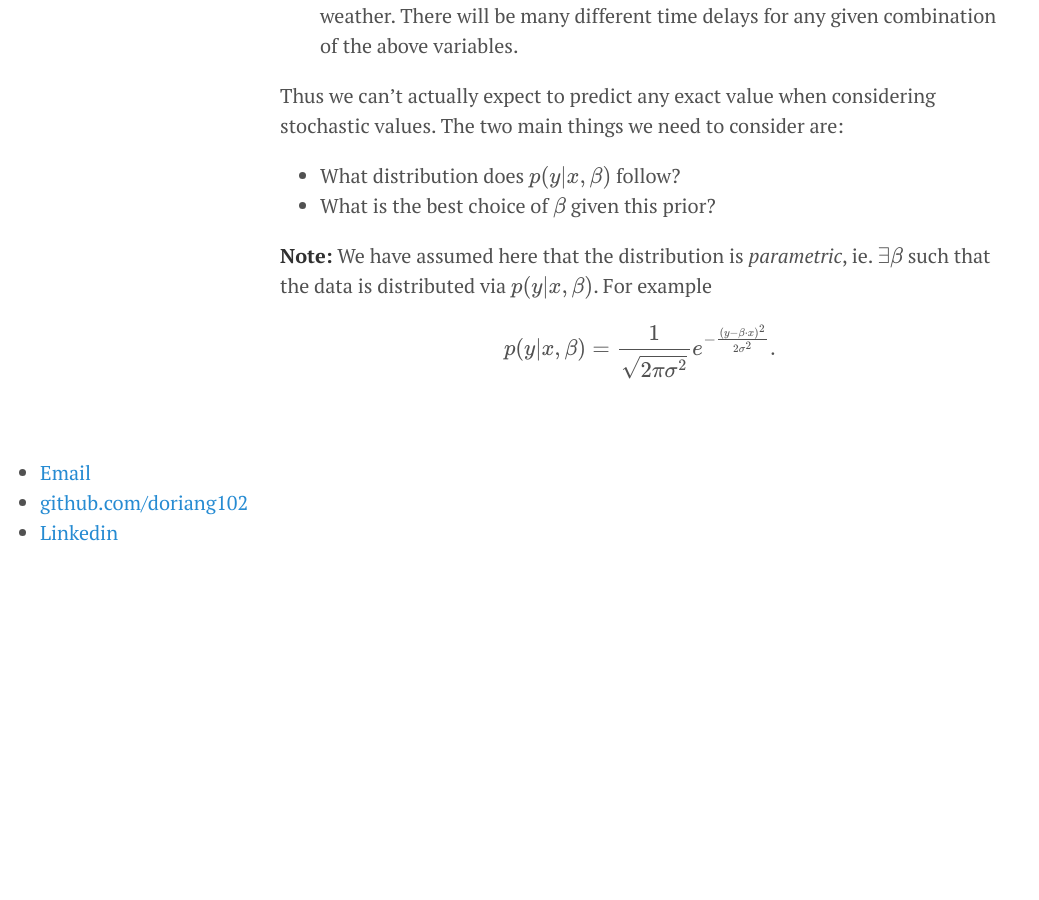
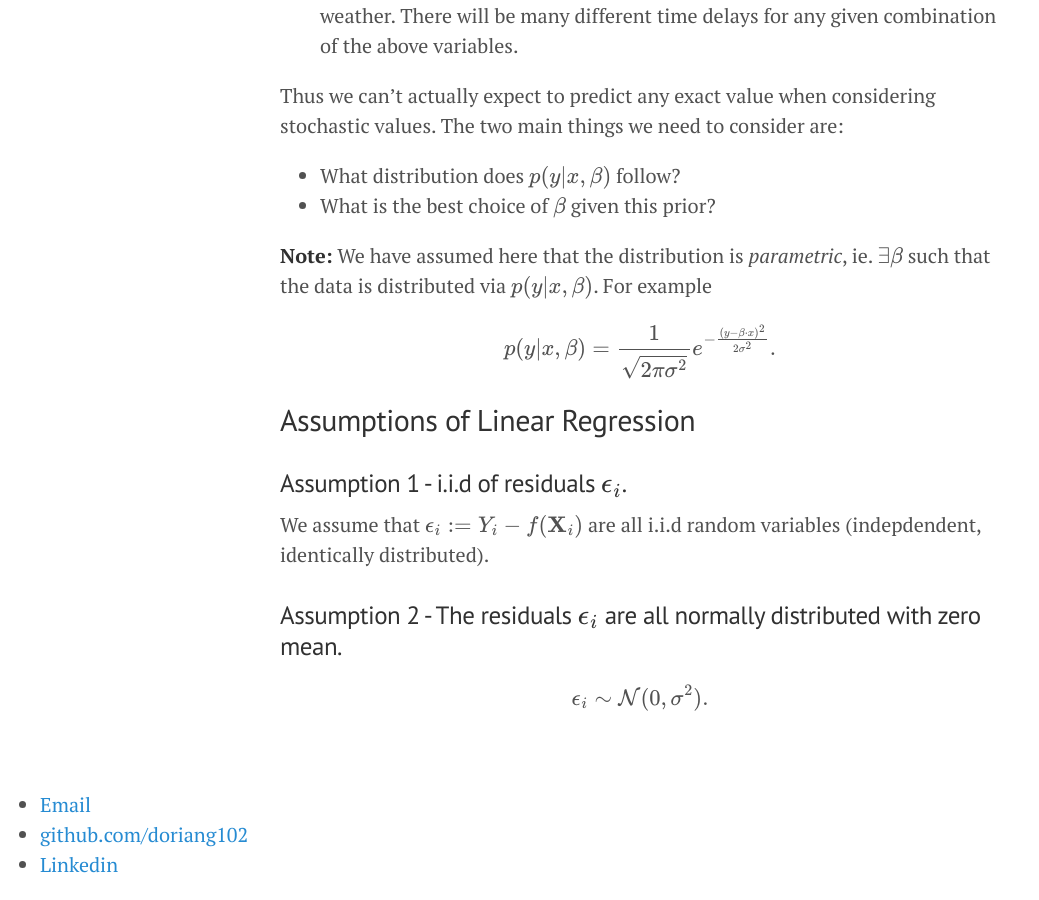
Before and after one commit to doriang102/doriang102.github.io, a Jekyll site: the page built from _posts/2017-07-04-Introduction-To-Regression.md, in a window 1280 px wide and 900 px high, scrolled down 1461 px. Shown: the whole window, without its empty margins (0-1039 px from the left). Built offline with Jekyll 4.4.1, drawn with Linux system fonts in a browser that asks for light colours; our own code applies the rules of GitHub Pages for plain Markdown files; formulas are drawn with MathJax 3; before the commit the page ends 2029 px from its top, so only the background shows below that.

Commit message:
Update 2017-07-04-Introduction-To-Regression.md

```diff
--- a/_posts/2017-07-04-Introduction-To-Regression.md
+++ b/_posts/2017-07-04-Introduction-To-Regression.md
@@ -38,3 +38,14 @@ Thus we can't actually expect to predict any exact value when considering stocha
 **Note:** We have assumed here that the distribution is *parametric*, ie. $$\exists \beta$$ such that the data is distributed via $$ p(y\rvert x,\beta)$$. For example
 
 $$p(y \rvert x, \beta) = \frac{1}{\sqrt{2\pi \sigma^2}} e^{-\frac{(y-\beta \cdot x)^2}{2 \sigma^2}}.$$
+
+
+## Assumptions of Linear Regression
+
+### Assumption 1 - i.i.d of residuals $$\epsilon_i$$.
+
+ We assume that $$\epsilon_i := Y_i - f(\mathbf X_i)$$ are all i.i.d random variables (indepdendent, identically distributed).
+
+### Assumption 2 - The residuals $$\epsilon_i$$ are all normally distributed with zero mean.
+
+ $$ \epsilon_i \sim \mathcal{N}(0,\sigma^2). $$
```
